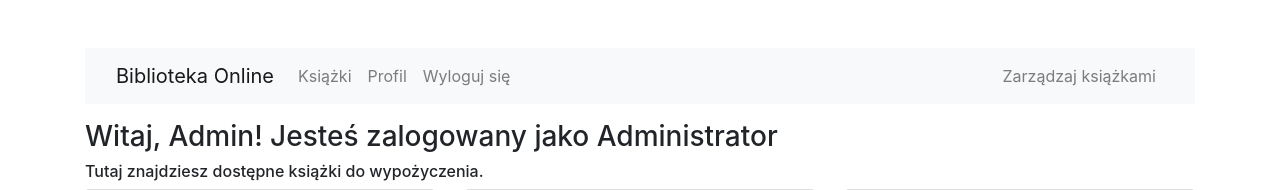
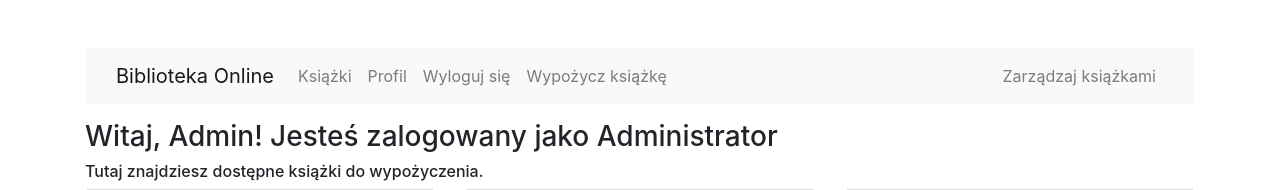
Before and after one commit to baqbaek/library, a PHP site: page /dashboard.php in a window 1280 px wide. Shown: the top 190 px of the page. Run offline with PHP 8.4, Linux system fonts and the light colour scheme; a user stored in the database is signed in; data comes from the database, SQL or seed files in the repository; some libraries are stand-ins or nearby versions.

Commit message:
dodanie zakładki Wypożycz książkę

```diff
--- a/app/dashboard.php
+++ b/app/dashboard.php
@@ -71,6 +71,9 @@ if (in_array($user_name, $admin_users) || in_array($user_name, $librarian_users)
                         <li class="nav-item">
                             <a class="nav-link" href="logout.php">Wyloguj się</a>
                         </li>
+                        <li class="nav-item">
+                            <a class="nav-link" href="borrow.php">Wypożycz książkę</a>
+                        </li>
                     </ul>
                     <?php if (in_array($user_name, $admin_users) || in_array($user_name, $librarian_users)) { ?>
                         <ul class="navbar-nav">
```
